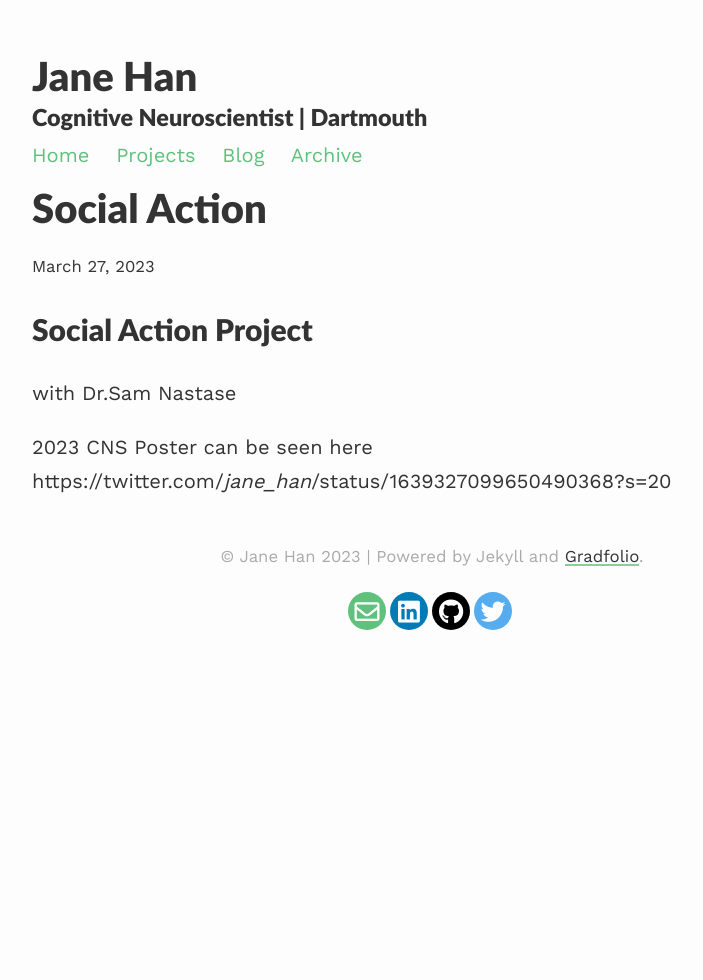
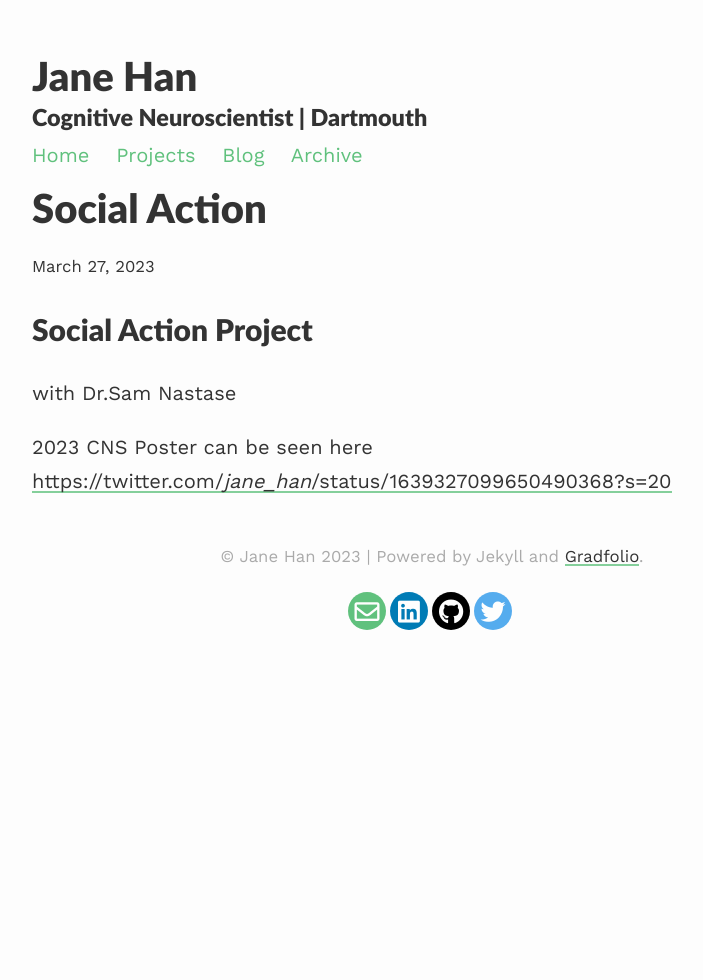
Before and after one commit to han-jane/han-jane.github.io, a Jekyll site: the page built from _projects/1_project.md, in a window 1280 px wide. Shown: the whole page, without its empty margins (208-911 px from the left). Built offline with Jekyll 4.4.1, drawn with Linux system fonts in a browser that asks for light colours; nearby versions of some CDN libraries; part of the change alters nothing that is shown.

```diff
--- a/_projects/1_project.md
+++ b/_projects/1_project.md
@@ -9,4 +9,4 @@ Social Action Project
 with Dr.Sam Nastase
 
 2023 CNS Poster can be seen here
-https://twitter.com/_jane_han_/status/1639327099650490368?s=20
+<a href="[https://www.w3schools.com/](https://twitter.com/_jane_han_/status/1639327099650490368?s=20)">https://twitter.com/_jane_han_/status/1639327099650490368?s=20</a>
```
